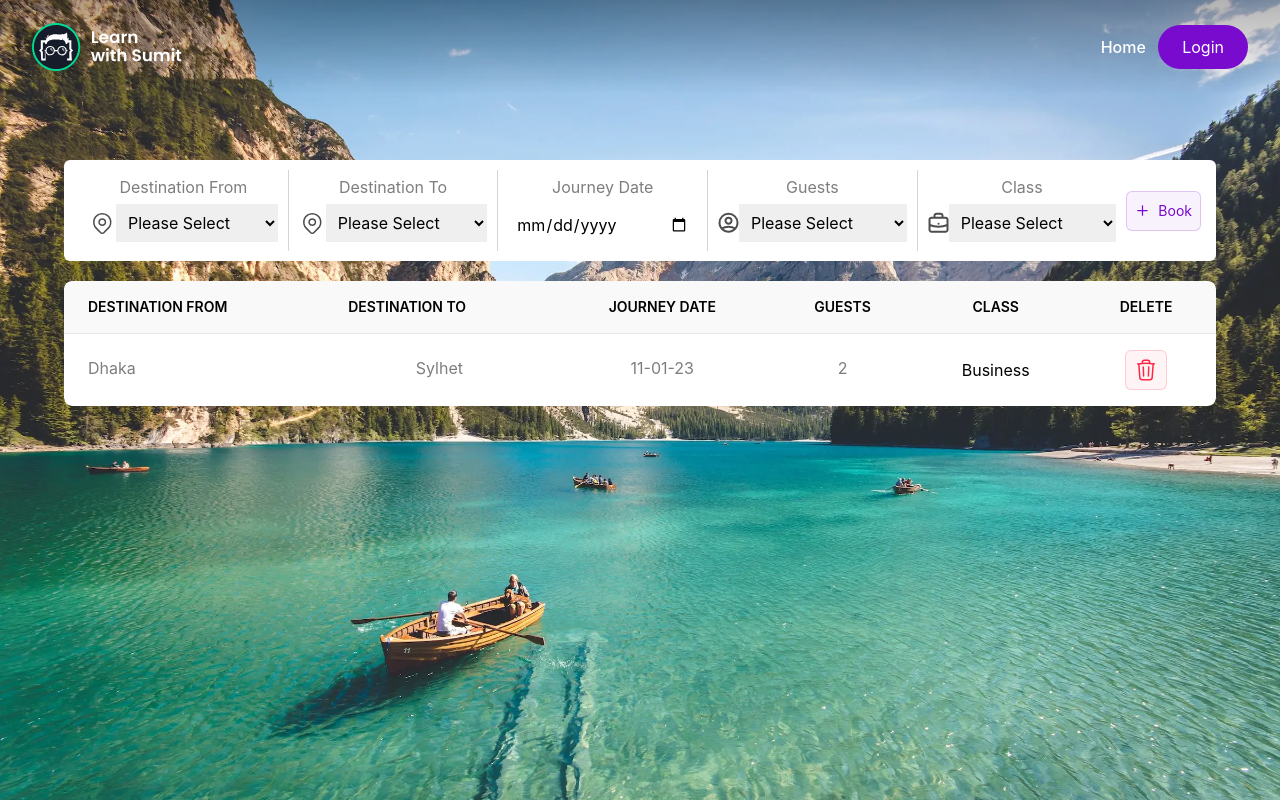
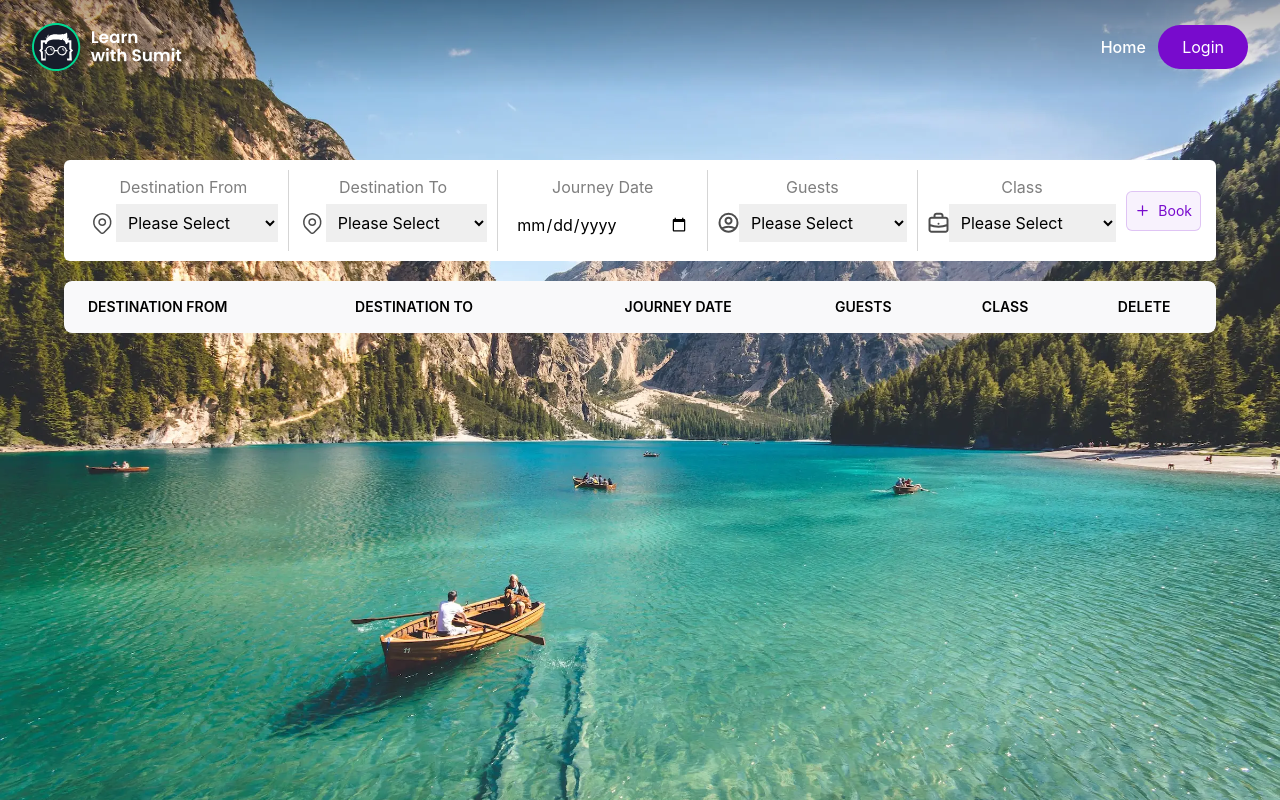
Before and after one commit to mjaumi/lws-02-flight-booking, a React (Create React App) app: page / in a window 1280 px wide. Shown: the top 800 px of the page. Built offline with nearby package versions, Linux system fonts and the light colour scheme.

Commit message:
adding bookings to redux store done

```diff
--- a/src/components/InputBooking/InputBooking.js
+++ b/src/components/InputBooking/InputBooking.js
@@ -1,10 +1,37 @@
 import React from 'react';
+import { useDispatch, useSelector } from 'react-redux';
+import { addBooking } from '../../redux/booking/actionCreators';
 
 const InputBooking = () => {
+    // integration of react-redux hooks here
+    const bookingCount = useSelector(state => state.length);
+    const dispatch = useDispatch();
+
+    // this function is submitting the booking form
+    const submitBooking = (e) => {
+        e.preventDefault();
+
+        const data = {
+            id: bookingCount + 1,
+            from: e.target.from.value,
+            to: e.target.to.value,
+            date: e.target.date.value,
+            totalGuests: e.target.guests.value,
+            ticketClass: e.target.ticketClass.value,
+        }
+
+        // storing data to redux store here
+        dispatch(addBooking(data));
+
+        e.target.reset();
+    }
+
+
+    // rendering the booking input form here
     return (
         <div className='mt-[160px] mx-4 md:mt-[160px] relative'>
             <div className='bg-white rounded-md max-w-6xl w-full mx-auto'>
-                <form className='first-hero lws-inputform'>
+                <form onSubmit={submitBooking} className='first-hero lws-inputform'>
 
                     <div className='des-from'>
                         <p>Destination From</p>
@@ -66,8 +93,8 @@ const InputBooking = () => {
                     </div>
 
                     <button className='addCity' type='submit' id='lws-addCity'>
-                        <svg width='15px' height='15px' fill='none' viewBox='0 0 24 24' stroke-width='2' stroke='currentColor'>
-                            <path stroke-linecap='round' stroke-linejoin='round' d='M12 4.5v15m7.5-7.5h-15' />
+                        <svg width='15px' height='15px' fill='none' viewBox='0 0 24 24' strokeWidth='2' stroke='currentColor'>
+                            <path strokeLinecap='round' strokeLinejoin='round' d='M12 4.5v15m7.5-7.5h-15' />
                         </svg>
                         <span className='text-sm'>Book</span>
                     </button>
--- a/src/components/PreviewBooking/PreviewBooking.js
+++ b/src/components/PreviewBooking/PreviewBooking.js
@@ -1,7 +1,12 @@
 import React from 'react';
+import { useSelector } from 'react-redux';
 import PreviewBookingRow from '../PreviewBookingRow/PreviewBookingRow';
 
 const PreviewBooking = () => {
+    // integration of react-redux hooks here
+    const bookings = useSelector(state => state);
+
+    // rendering the booking preview table here
     return (
         <div className='table-container'>
             <table className='booking-table'>
@@ -16,8 +21,12 @@ const PreviewBooking = () => {
                     </tr>
                 </thead>
                 <tbody className='divide-y divide-gray-300/20' id='lws-previewBooked'>
-
-                    <PreviewBookingRow />
+                    {
+                        bookings.map(booking => <PreviewBookingRow
+                            key={booking.id}
+                            booking={booking}
+                        />)
+                    }
                 </tbody>
             </table>
         </div>
--- a/src/components/PreviewBookingRow/PreviewBookingRow.js
+++ b/src/components/PreviewBookingRow/PreviewBookingRow.js
@@ -1,31 +1,33 @@
 import React from 'react';
 
-const PreviewBookingRow = () => {
+const PreviewBookingRow = ({ booking }) => {
+
+    // rendering booking preview table row here
     return (
         <tr className='lws-bookedTable text-black'>
             <td className='px-6 py-4'>
                 <div className='flex items-center space-x-3'>
-                    <p className='lws-bookedFrom'>Dhaka</p>
+                    <p className='lws-bookedFrom'>{booking.from}</p>
                 </div>
             </td>
             <td className='px-6 py-4'>
-                <p className='lws-bookedTo'>Sylhet</p>
+                <p className='lws-bookedTo'>{booking.to}</p>
             </td>
             <td className='px-6 py-4 text-center'>
-                <p className='lws-bookedDate'>11-01-23</p>
+                <p className='lws-bookedDate'>{booking.date}</p>
             </td>
             <td className='px-6 py-4 text-center'>
-                <p className='lws-bookedGustes'>2</p>
+                <p className='lws-bookedGustes'>{booking.totalGuests}</p>
             </td>
             <td className='px-6 py-4 text-center'>
-                <span className='lws-bookedClass'> Business </span>
+                <span className='lws-bookedClass'> {booking.ticketClass} </span>
             </td>
             <td className='px-6 py-4 text-center'>
                 <div className='flex justify-center gap-4'>
                     <button className='lws-remove'>
-                        <svg xmlns='http://www.w3.org/2000/svg' fill='none' viewBox='0 0 24 24' stroke-width='1.5'
+                        <svg xmlns='http://www.w3.org/2000/svg' fill='none' viewBox='0 0 24 24' strokeWidth='1.5'
                             stroke='currentColor' className='w-6 h-6'>
-                            <path stroke-linecap='round' stroke-linejoin='round'
+                            <path strokeLinecap='round' strokeLinejoin='round'
                                 d='M14.74 9l-.346 9m-4.788 0L9.26 9m9.968-3.21c.342.052.682.107 1.022.166m-1.022-.165L18.16 19.673a2.25 2.25 0 01-2.244 2.077H8.084a2.25 2.25 0 01-2.244-2.077L4.772 5.79m14.456 0a48.108 48.108 0 00-3.478-.397m-12 .562c.34-.059.68-.114 1.022-.165m0 0a48.11 48.11 0 013.478-.397m7.5 0v-.916c0-1.18-.91-2.164-2.09-2.201a51.964 51.964 0 00-3.32 0c-1.18.037-2.09 1.022-2.09 2.201v.916m7.5 0a48.667 48.667 0 00-7.5 0' />
                         </svg>
                     </button>
```
